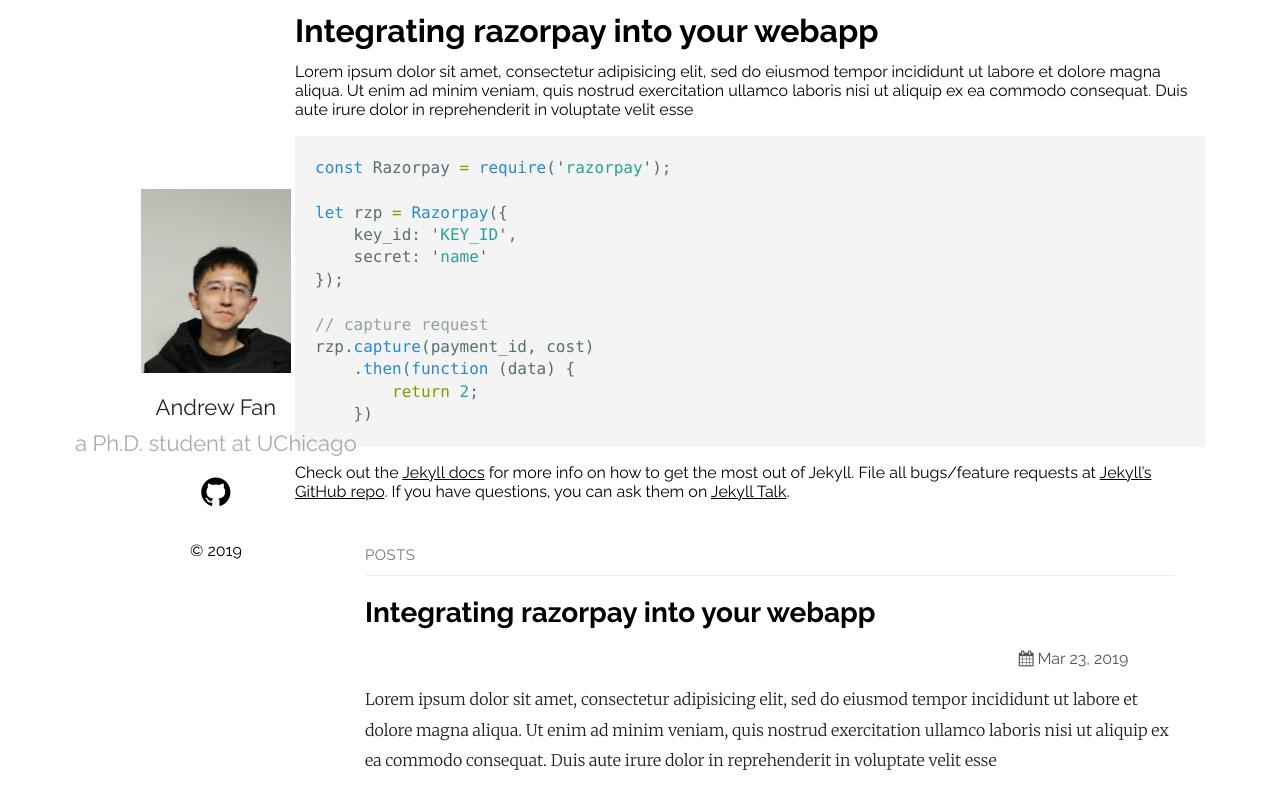
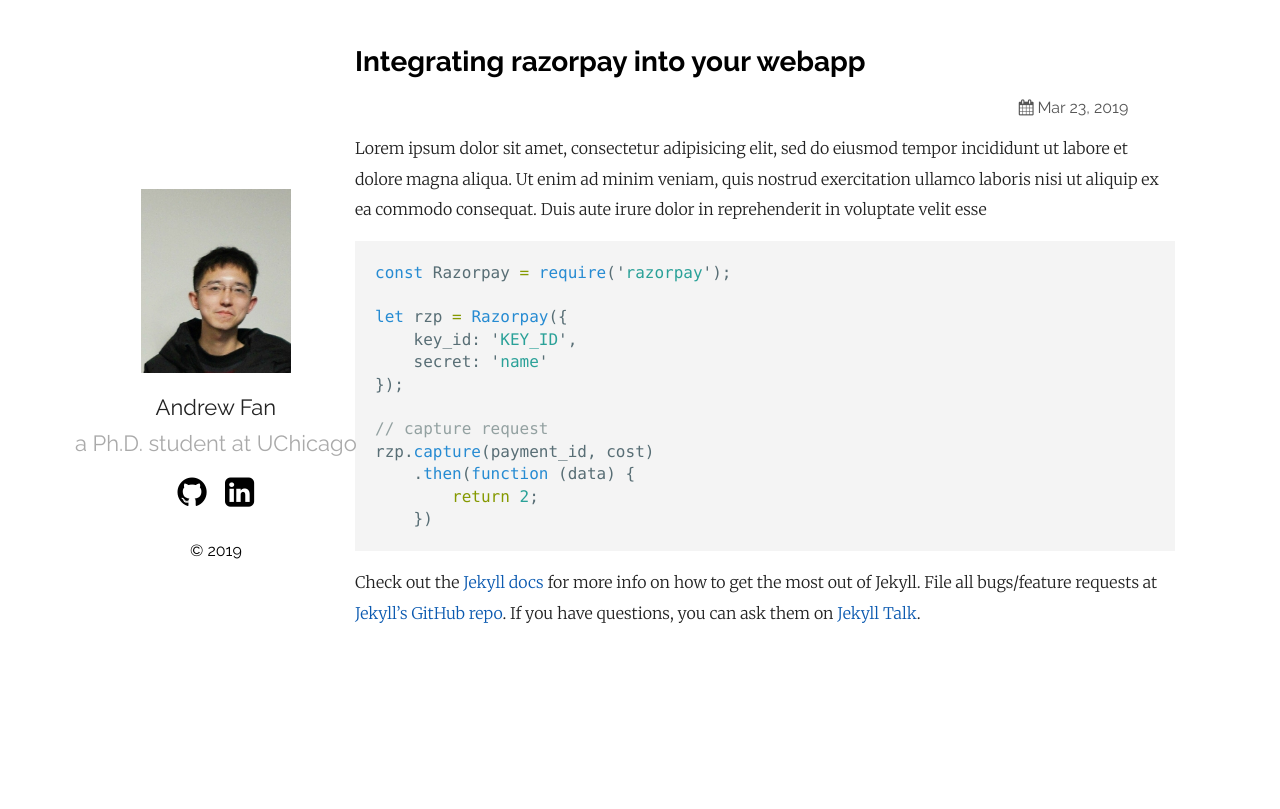
Before and after one commit to angzhifan/angzhifan.github.io, a Jekyll site: the page built from _posts/2019-03-23-welcome-to-jekyll.markdown, in a window 1280 px wide. Shown: the top 809 px of the page. Built offline with Jekyll 4.4.1, drawn with Linux system fonts in a browser that asks for light colours.

Commit message:
fan commit

```diff
--- a/_layouts/default.html
+++ b/_layouts/default.html
@@ -14,10 +14,10 @@
 				<a href="https://github.com/{{ site.plainwhite.social_links.github }}"><li><i class="icon-github-circled"></i></li></a>
                 {%- endif -%}
                 {%- if site.plainwhite.social_links.linkedIn -%}
-				<a href="https://www.linkedin.com/{{ site.plainwhite.social_links.linkedIn }}"><li><i class="icon-linkedin-circled"></i></li></a>
+				<a href="https://www.linkedin.com/{{ site.plainwhite.social_links.linkedIn }}"><li><i class="icon-linkedin-squared"></i></li></a>
                 {%- endif -%}
                 {%- if site.plainwhite.social_links.facebook -%}
-                                <a href="https://facebook.com/{{ site.plainwhite.social_links.facebook }}"><li><i class="icon-facebook-squared"></i></li></a>
+                                <a href="https://facebook.com/{{ site.plainwhite.social_links.facebook }}"><li><i class="icon-facebook-circled"></i></li></a>
                 {%- endif -%}
 			</ul>
 			<p>&copy; 2019</p>
--- a/_posts/2019-03-23-welcome-to-jekyll.markdown
+++ b/_posts/2019-03-23-welcome-to-jekyll.markdown
@@ -1,7 +1,7 @@
 ---
-layout: home   #post
+layout: post
 title:  "Integrating razorpay into your webapp"
-#date:   2019-03-23 21:03:36 +0530
+#date:   2019-12-12 21:03:36 +0530
 #categories: Javascript NodeJS
 ---
 Lorem ipsum dolor sit amet, consectetur adipisicing elit, sed do eiusmod tempor incididunt ut labore et dolore magna aliqua. Ut enim ad minim veniam, quis nostrud exercitation ullamco laboris nisi ut aliquip ex ea commodo consequat. Duis aute irure dolor in reprehenderit in voluptate velit esse
```
